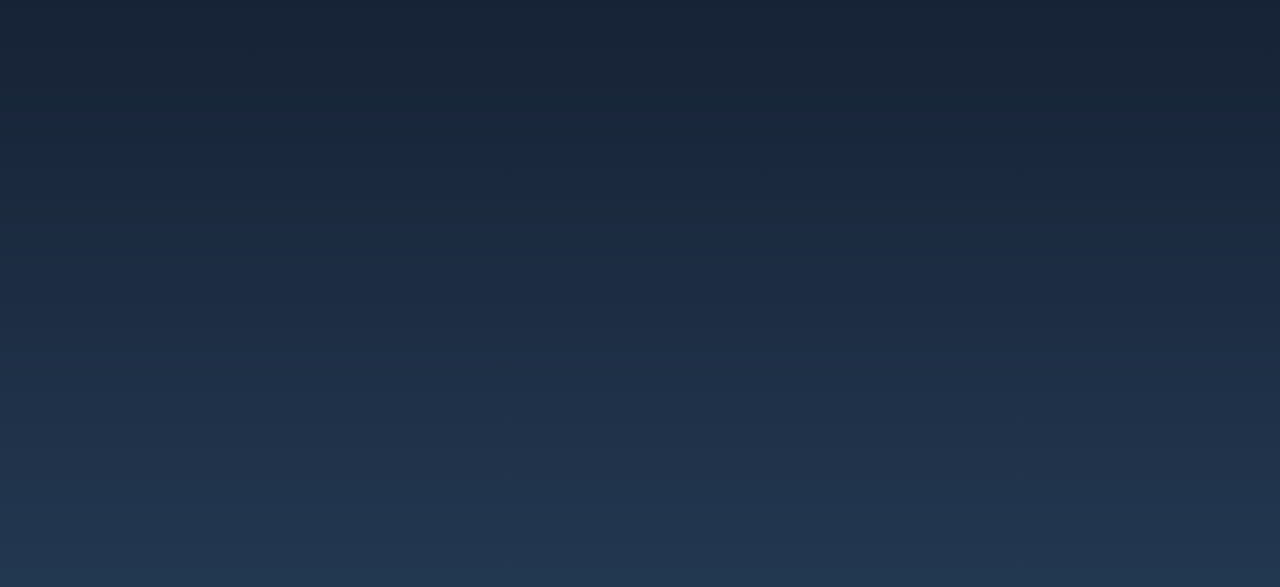
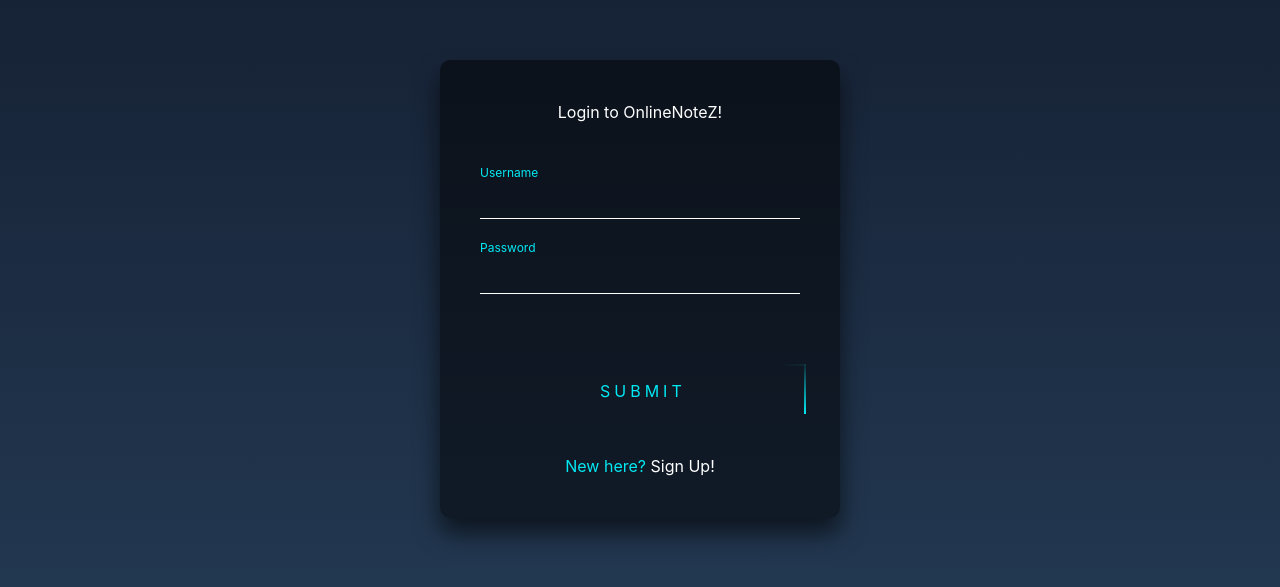
Before and after one commit to adykaaa/online-notes, a React (Create React App) app in the folder web/: page /login in a window 1280 px wide. Before the commit this address had no page. Shown: the part 111-698 px from the top of the page. Built offline with nearby package versions, Linux system fonts and the light colour scheme.

Commit message:
AUTH WORKING

```diff
--- a/web/src/App.jsx
+++ b/web/src/App.jsx
@@ -2,11 +2,12 @@
 import  Signup  from "./components/Signup.jsx";
 import Home from "./components/Home"
 import Login from "./components/Login.jsx"
-import { useContext, useState, useMemo} from "react";
+import { useState, useMemo, useContext} from "react";
 import { BrowserRouter } from 'react-router-dom';
 import { ProSidebarProvider } from "react-pro-sidebar";
 import { ChakraProvider,extendTheme } from '@chakra-ui/react';
-import { UserContext } from "./components/UserContext";
+import { UserContext, UserContextProvider } from './components/UserContext'
+
 
 function App() {
 
@@ -19,25 +20,21 @@
       }),
     },
   });
-  const [user, setUser] = useState(null);
-  const userValue = useMemo(() => ({ user, setUser }), [user, setUser]);
 
-  console.log(userValue.user)
+  const {user} = useContext(UserContext)
 
   return (
-  <UserContext.Provider value={userValue}>
     <ChakraProvider theme={theme}>
       <BrowserRouter>
         <ProSidebarProvider>
-          <Routes>
-            <Route path="/" element={<Login />} />
-            <Route path ="/register" element={<Signup />} />
-            <Route path ="/home" element={userValue.user === "adykaaa" ? <Home /> : <Navigate to="/" />} />
-          </Routes>
+        <Routes>
+          <Route path ="/" element={user ? <Home/> : <Navigate to="/login" />} />
+          <Route path ="/register" element={<Signup />} />
+          <Route path ="/login" element={!user ? <Login /> : <Navigate to="/" />} />
+        </Routes>
         </ProSidebarProvider>
       </BrowserRouter>
     </ChakraProvider>
-  </UserContext.Provider>
   )
 }
 
--- a/web/src/components/Home.jsx
+++ b/web/src/components/Home.jsx
@@ -5,16 +5,13 @@
 
 function Home() {
 
-  const { user,setUser } = useContext(UserContext)
-
   return (
     <>
-    <h2>hello {user}</h2>
     <Container minH="full" minW='full' display="flex" justifyContent="space-between" margin="0 0 0 0" padding="0 0 0 0">
       <ProSidebar/>
     </Container>
     </>
-  )
+    )
 }
 
 export default Home
--- a/web/src/components/Login.jsx
+++ b/web/src/components/Login.jsx
@@ -1,4 +1,4 @@
-import { Link } from "react-router-dom";
+import { Link, useNavigate } from "react-router-dom";
 import './login.css';
 import { useContext, useState } from "react";
 import { useToast,Container } from '@chakra-ui/react'
@@ -9,18 +9,21 @@
 function Login() {
 
   const toast = useToast()
+  const navigate = useNavigate()
   const [username, setUsername] = useState("")
   const [password, setPassword] = useState("")
-  const { setUser } = useContext(UserContext)
+  const { dispatch } = useContext(UserContext)
 
   const login = () => {
     axios.post("http://localhost:8080/login" , { username: username, password: password })
     .then(response => {
         if (response.status == 200) {
-          setUser(username)
+          dispatch({type: 'LOGIN', payload: username})
+          localStorage.setItem('loggedIn', username)
+          ShowToast(toast,"success","Login successful!")
+          navigate("/")
         }
     })
-    .then(ShowToast(toast,"success","Login successful!"))
 
     .catch(function (error) {
       if (error.response) {
--- a/web/src/components/UserContext.jsx
+++ b/web/src/components/UserContext.jsx
@@ -1,3 +1,27 @@
-import { createContext } from "react";
+import { createContext, useReducer } from "react";
 
-export const UserContext = createContext("");
+export const UserContext = createContext();
+
+export const userReducer = (state,action) => {
+    switch (action.type) {
+        case 'LOGIN':
+            return {user: action.payload}
+        case 'LOGOUT':
+            return {user: null}
+        default:
+            return state
+    }
+}
+
+export const UserContextProvider =({ children })=> {
+    const [state, dispatch] = useReducer(userReducer, {
+        user: null
+    })
+
+    console.log('AuthContext state: ', state)
+    return (
+        <UserContext.Provider value={{...state, dispatch}}>
+            { children }
+        </UserContext.Provider>
+    )
+}
--- a/web/src/index.js
+++ b/web/src/index.js
@@ -2,11 +2,13 @@
 import ReactDOM from 'react-dom/client';
 import './components/login.css';
 import App from './App.jsx';
-
+import {UserContextProvider} from './components/UserContext'
 
 const root = ReactDOM.createRoot(document.getElementById('root'));
 root.render(
   <React.StrictMode>
-    <App />
+    <UserContextProvider>
+      <App />
+    </UserContextProvider>
   </React.StrictMode>
 );
```
Also changed, not shown: 2 other files (tests, documents, lock files or other folders).
